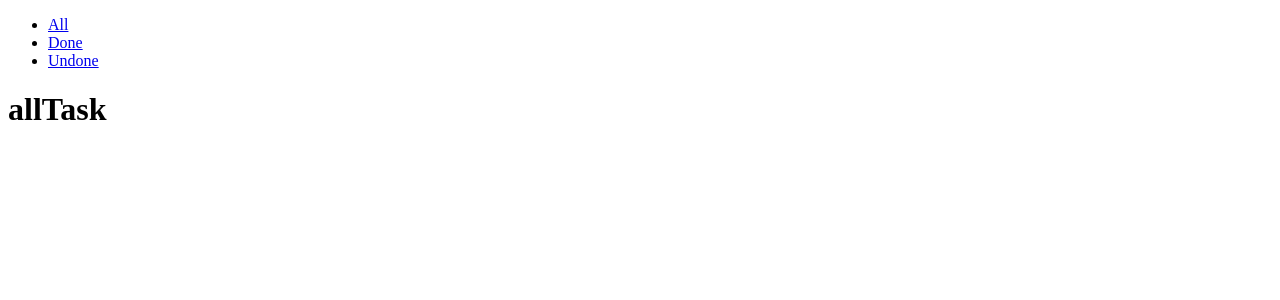
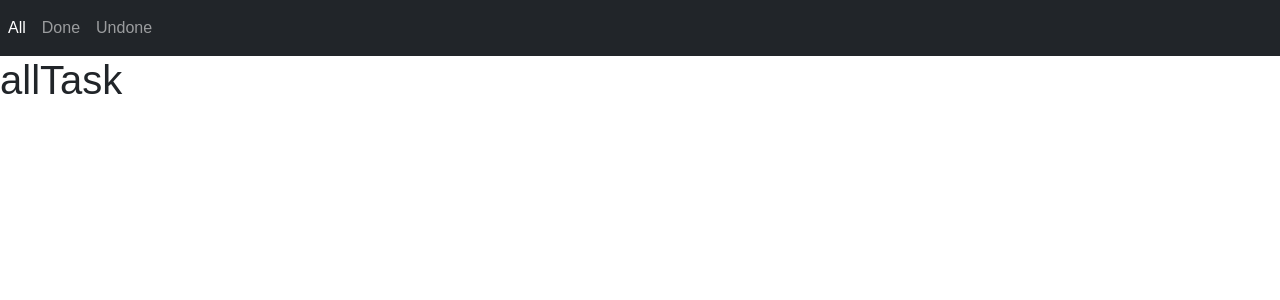
Before and after one commit to alirezasha01/todoapp, a Vue app: page / in a window 1280 px wide. Shown: the top 300 px of the page. Built offline with nearby package versions, Linux system fonts and the light colour scheme; a small style sheet from the web is missing.

Commit message:
added bootstrap to project and added navbar and use active router link

```diff
--- a/package.json
+++ b/package.json
@@ -9,6 +9,7 @@
   },
   "dependencies": {
     "@vue/cli": "^5.0.8",
+    "bootstrap": "^5.3.0-alpha1",
     "core-js": "^3.8.3",
     "vue": "^3.2.45",
     "vue-router": "^4.1.6"
--- a/src/App.vue
+++ b/src/App.vue
@@ -8,5 +8,11 @@ import headerTask from '@/components/headerTask.vue'
 </script>
 
 <style>
+@import url('https://v1.fontapi.ir/css/Vazir');
 
+div {
+  padding: 0;
+  margin: 0;
+  font-family: Vazir, sans-serif;
+}
 </style>
--- a/src/components/doneTask.vue
+++ b/src/components/doneTask.vue
@@ -3,6 +3,9 @@
 </template>
 
 <script setup>
+
 </script>
-<style>
+
+<style scoped>
+
 </style>
--- a/src/components/headerTask.vue
+++ b/src/components/headerTask.vue
@@ -1,16 +1,28 @@
 <template>
-  <div>
-    <ul>
-      <li><router-link to="/">All</router-link></li>
-      <li><router-link to="/done">Done</router-link></li>
-      <li><router-link to="/undone">Undone</router-link></li>
-    </ul>
-
-
-  </div>
+  <nav class="navbar navbar-expand bg-dark" data-bs-theme="dark">
+    <div>
+      <div class="collapse navbar-collapse" id="navbarNav">
+        <ul class="navbar-nav">
+          <li class="nav-item">
+            <router-link class="nav-link" to="/">All</router-link>
+          </li>
+          <li class="nav-item">
+            <router-link class="nav-link" to="/done">Done</router-link>
+          </li>
+          <li class="nav-item">
+            <router-link class="nav-link" to="/undone">Undone</router-link>
+          </li>
+        </ul>
+      </div>
+    </div>
+  </nav>
 </template>
 
 <script setup>
 </script>
-<style>
+
+<style scoped>
+.router-link-active {
+  color: white !important;
+}
 </style>
--- a/src/components/undoneTask.vue
+++ b/src/components/undoneTask.vue
@@ -3,6 +3,9 @@
 </template>
 
 <script setup>
+
 </script>
-<style>
+
+<style scoped>
+
 </style>
--- a/src/main.js
+++ b/src/main.js
@@ -1,6 +1,8 @@
 import { createApp } from 'vue'
 import App from './App.vue'
 import router from "@/router";
+import 'bootstrap/dist/css/bootstrap.css'
+import 'bootstrap/dist/js/bootstrap.bundle.js'
 
 const app = createApp(App)
 app.use(router)
```
Also changed, not shown: 1 other file (tests, documents, lock files or other folders).
